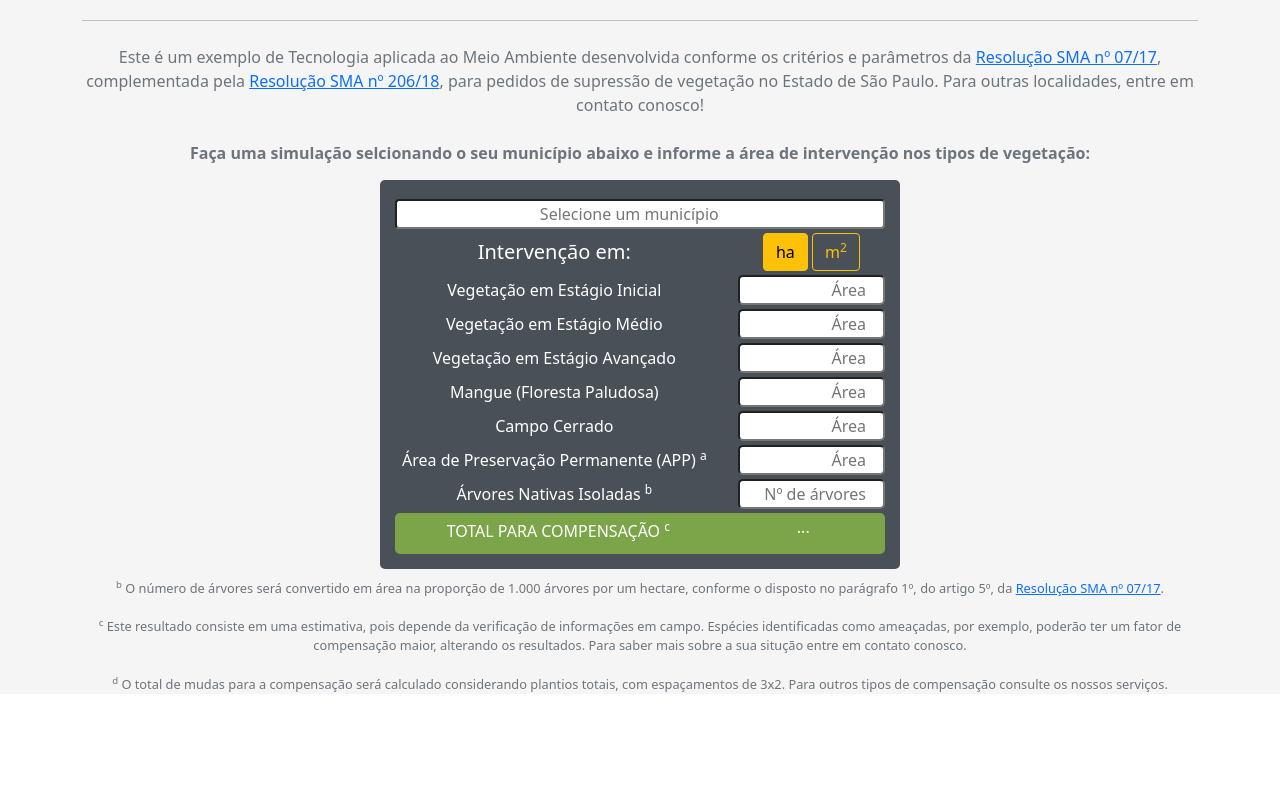
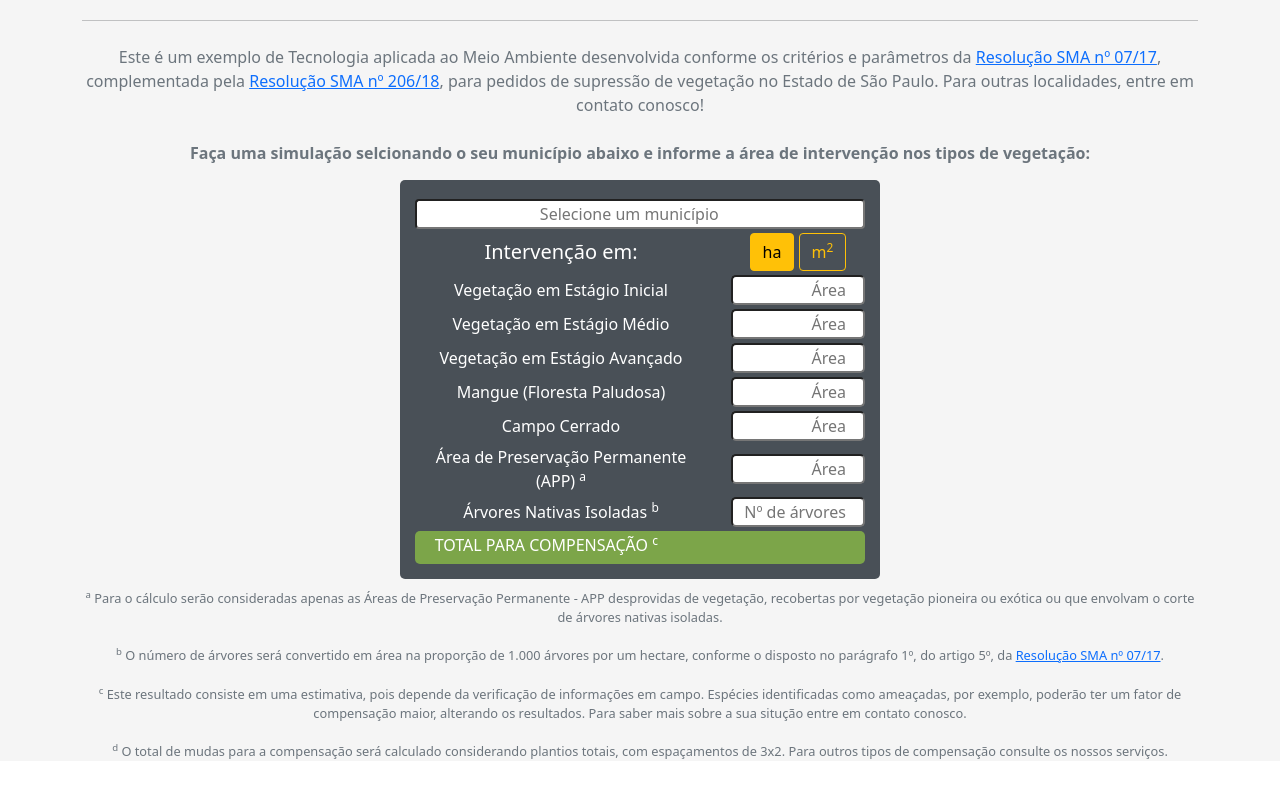
Before and after one commit to brunoginciene/calculadoraNexo, a website: page static/index.html in a window 1280 px wide. Shown: the part 42-840 px from the top of the page. Before the commit the page ends 800 px from the top, so only its background shows below. Drawn offline with nearby package versions, Linux system fonts and the light colour scheme.

Commit message:
finalização do layout dos resultados

```diff
--- a/static/calculadora.css
+++ b/static/calculadora.css
@@ -10,7 +10,7 @@
 .calculadora {
     background-color: #495057;
     color: white;
-    max-width: 520px;
+    max-width: 480px;
     margin: auto;
     padding: 15px;
     border-radius: 5px;
@@ -52,6 +52,11 @@
     border-radius: 5px;
 }
 
+.texto-resultado{
+    text-align: end;
+
+}
+
 #textoAsterisco {
     text-align: center;
     margin-top: 10px;
--- a/static/index.html
+++ b/static/index.html
@@ -109,15 +109,15 @@
                     <input type="number" min="0" step="1" class="entrada" placeholder="Nº de árvores" id="arvoresIsoladas">
                 </div>
             </div>
-            <div class="row align-items-center linha-resultado">
-                <div class="col-sm-8">
+            <div class="row align-items-center linha-resultado ">
+                <div class="col-sm-7">
                     <h6>TOTAL PARA COMPENSAÇÃO <sup>c</sup><h6>
                 </div>
                 <div class="col-sm">
-                    <div class="row align-items-center">
-                        <h6 id="resultado">...</h6>
+                    <div class="row align-items-center texto-resultado">
+                        <h6 id="resultado"></h6>
                     </div>
-                    <div class="row align-items-center">
+                    <div class="row align-items-center texto-resultado">
                         <h6 id="resultadoMudas"></h6>
                     </div>
                 </div>
@@ -125,6 +125,11 @@
         </div>
 
         <p id="textoAsterisco" class="text-muted mb-5">
+            <sup>a</sup> Para o cálculo serão consideradas apenas as Áreas de Preservação Permanente - APP
+            desprovidas de vegetação, recobertas por vegetação pioneira ou exótica ou que envolvam o corte
+            de árvores nativas isoladas.
+            <br>
+            <br>
             <sup>b</sup> O número de árvores será convertido em área na proporção de
             1.000 árvores por um hectare, conforme o disposto no parágrafo 1º, do artigo 5º,
             da
```
